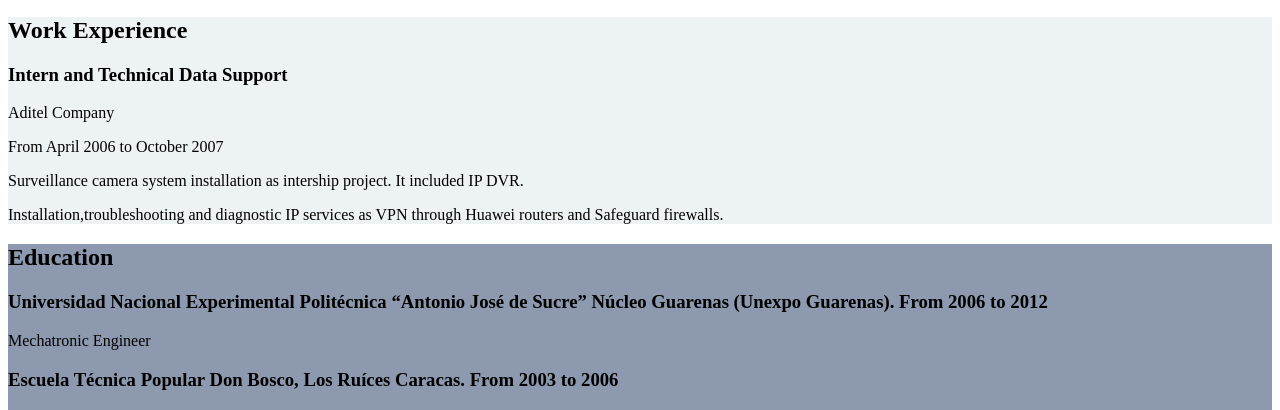
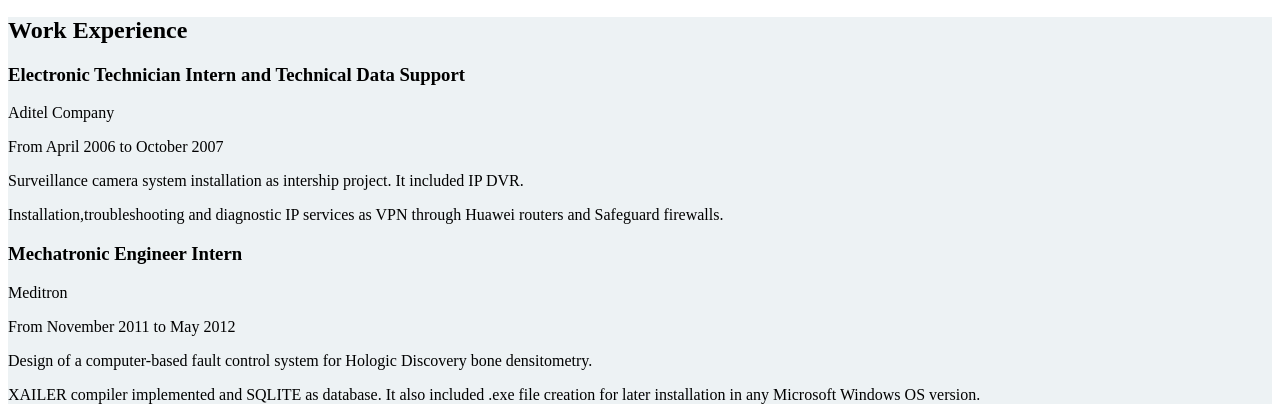
Before and after one commit to Yoimer/ccs1, a plain HTML site: page css-resume/index.html in a window 1280 px wide. Shown: the part 382-792 px from the top of the page. Drawn offline with Linux system fonts and the light colour scheme.

Commit message:
Added second work experience

```diff
--- a/css-resume/index.html
+++ b/css-resume/index.html
@@ -30,7 +30,7 @@
             <p>Date at job</p> -->
 
 			<!-- Job Details: copy this whole block to add more jobs -->
-            <h3>Intern and Technical Data Support</h3>
+            <h3>Electronic Technician Intern and Technical Data Support</h3>
             <p>Aditel Company</p>
             <p>From April 2006 to October 2007</p>
 
@@ -50,8 +50,18 @@
             </ul> -->
             <!-- end of Job Details block. -->
 
+			<!-- Job Details: copy this whole block to add more jobs -->
+            <h3>Mechatronic Engineer Intern</h3>
+            <p>Meditron</p>
+            <p>From November 2011 to May 2012</p>
+
+            <!-- Add as many paragraphs as you need.
+            <p>Job summary.</p> -->
+
+			<!-- Add as many paragraphs as you need. -->
+            <p>Design of a computer-based fault control system for Hologic Discovery bone densitometry.</p>
+			<p>XAILER compiler implemented and SQLITE as database. It also included .exe file creation for later installation in any Microsoft Windows OS version.</p>
         </section>
-
 
         <!-- // Education -->
         <section class="education">
```
